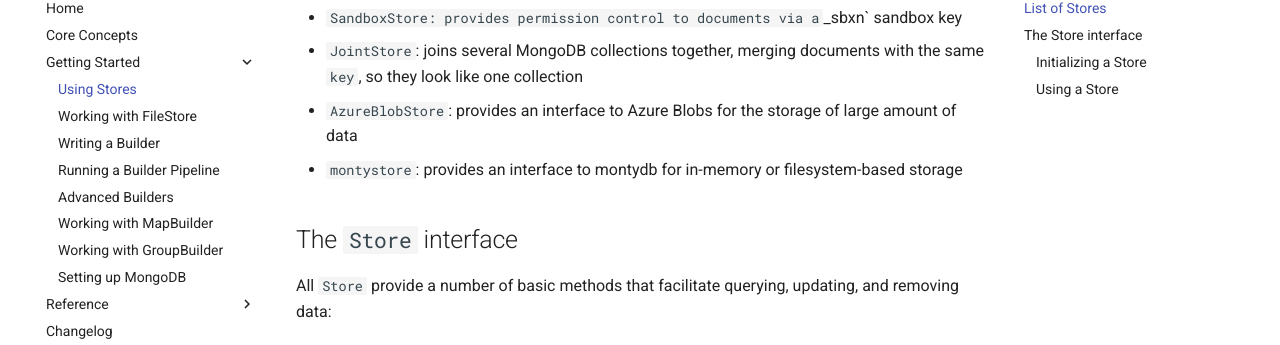
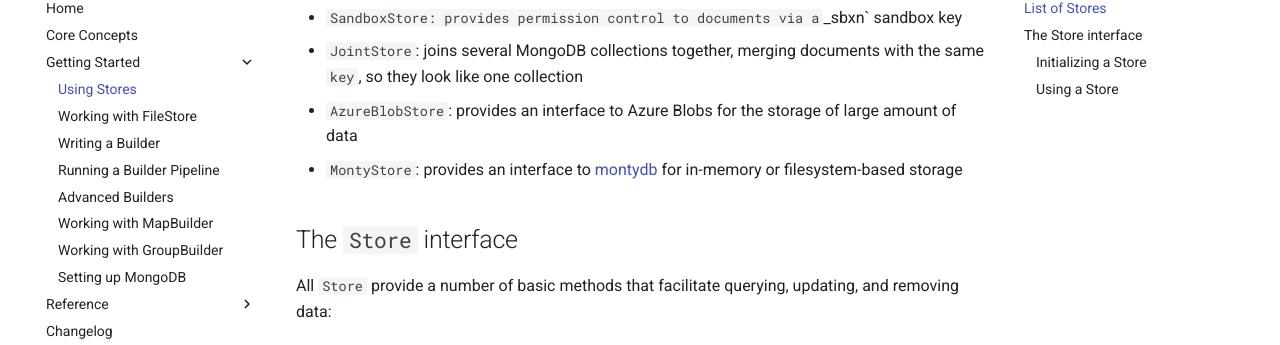
Before and after one commit to materialsproject/maggma, an MkDocs documentation site: the page built from docs/getting_started/stores.md, in a window 1280 px wide and 900 px high, scrolled down 900 px. Shown: the part 100-445 px from the top of the window. Built offline with MkDocs 1.6.1 and Material for MkDocs 9.7.7, drawn with Linux system fonts in a browser that asks for light colours; comment, search, counter and statistics services are not loaded; part of the change alters nothing that is shown.

```diff
--- a/docs/getting_started/stores.md
+++ b/docs/getting_started/stores.md
@@ -22,7 +22,7 @@ Current working and tested `Store` include:
 - `SandboxStore: provides permission control to documents via a `_sbxn` sandbox key
 - `JointStore`: joins several MongoDB collections together, merging documents with the same `key`, so they look like one collection
 - `AzureBlobStore`: provides an interface to Azure Blobs for the storage of large amount of data
-- `montystore`: provides an interface to montydb for in-memory or filesystem-based storage
+- `MontyStore`: provides an interface to [montydb](https://github.com/davidlatwe/montydb) for in-memory or filesystem-based storage
 
 ## The `Store` interface
 
```
